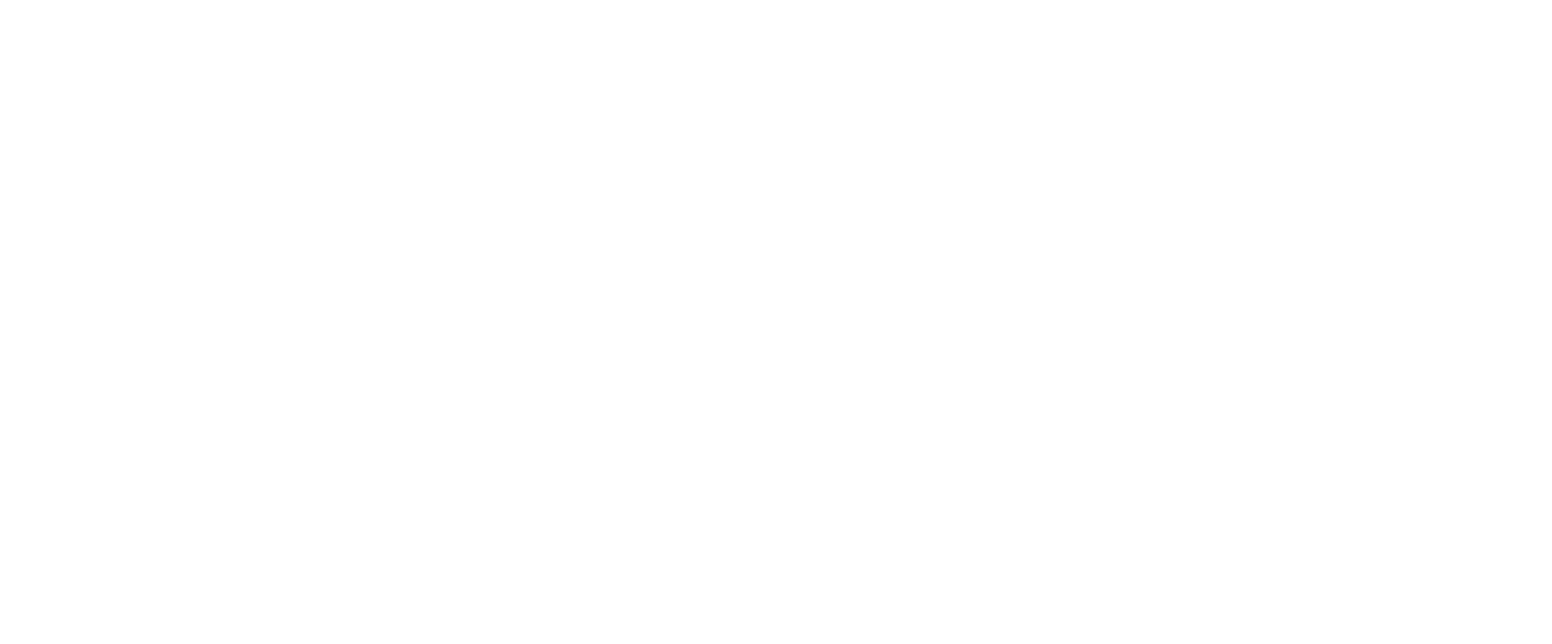
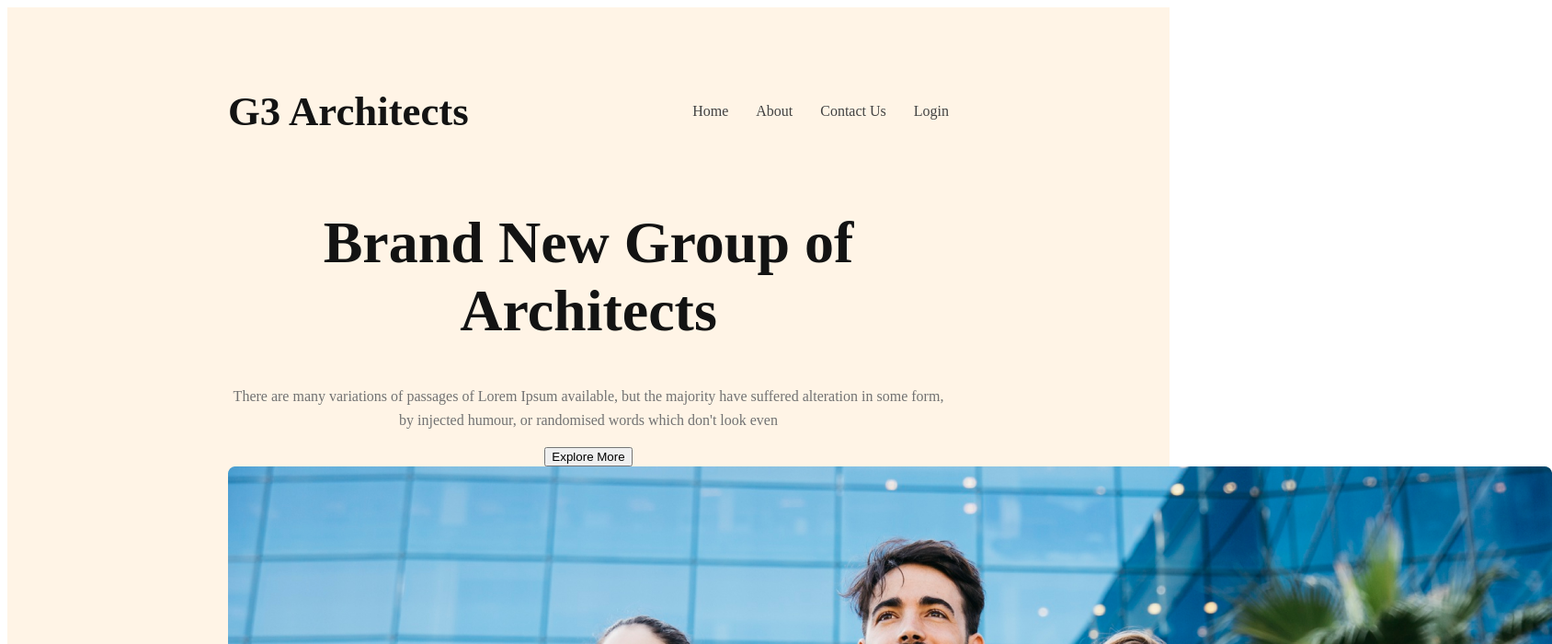
Before and after one commit to sami5671/g3-Architect, a plain HTML site: page index.html in a window 1280 px wide. Shown: the top 700 px of the page at 92% size, 1688 px wide, since content can reach past the window. Drawn offline with Linux system fonts and the light colour scheme.

Commit message:
Header section added

```diff
--- a/index.html
+++ b/index.html
@@ -13,7 +13,31 @@
     rel="stylesheet"
   />
   <body>
-    <header></header>
+    <header>
+      <nav>
+        <h2 class="nav-title">G3 Architects</h2>
+        <ul>
+          <li><a href="">Home</a></li>
+          <li><a href="">About </a></li>
+          <li><a href="">Contact Us</a></li>
+          <li><a href="">Login</a></li>
+        </ul>
+      </nav>
+
+      <!-- banner  -->
+      <div class="banner">
+        <div class="banner-content">
+          <h1 class="banner-title">Brand New Group of Architects</h1>
+          <p class="banner-description">
+            There are many variations of passages of Lorem Ipsum available, but
+            the majority have suffered alteration in some form, by injected
+            humour, or randomised words which don't look even
+          </p>
+          <button class="btn-primary">Explore More</button>
+        </div>
+        <img src="images/banner.png" alt="" />
+      </div>
+    </header>
     <main></main>
     <footer></footer>
   </body>
--- a/styles/style.css
+++ b/styles/style.css
@@ -0,0 +1,44 @@
+header {
+  background: rgba(255, 144, 14, 0.1);
+  padding: 50px 240px;
+}
+nav {
+  display: flex;
+  justify-content: space-between;
+  align-items: center;
+}
+.nav-title {
+  color: #131313;
+  font-size: 2.8rem;
+  font-weight: 700;
+}
+nav > ul {
+  display: flex;
+}
+nav li {
+  list-style: none;
+  margin-left: 30px;
+  font-size: 1em;
+  font-weight: 500;
+}
+nav li a {
+  text-decoration: none;
+  color: #424242;
+}
+/* banner styles */
+.banner-content {
+  max-width: 800px;
+  text-align: center;
+  margin: 0 auto;
+}
+.banner-title {
+  color: #131313;
+  font-size: 4rem;
+  font-weight: 700;
+}
+.banner-description {
+  color: #727272;
+  font-size: 1rem;
+  font-weight: 400;
+  line-height: 26px; /* 162.5% */
+}
```
